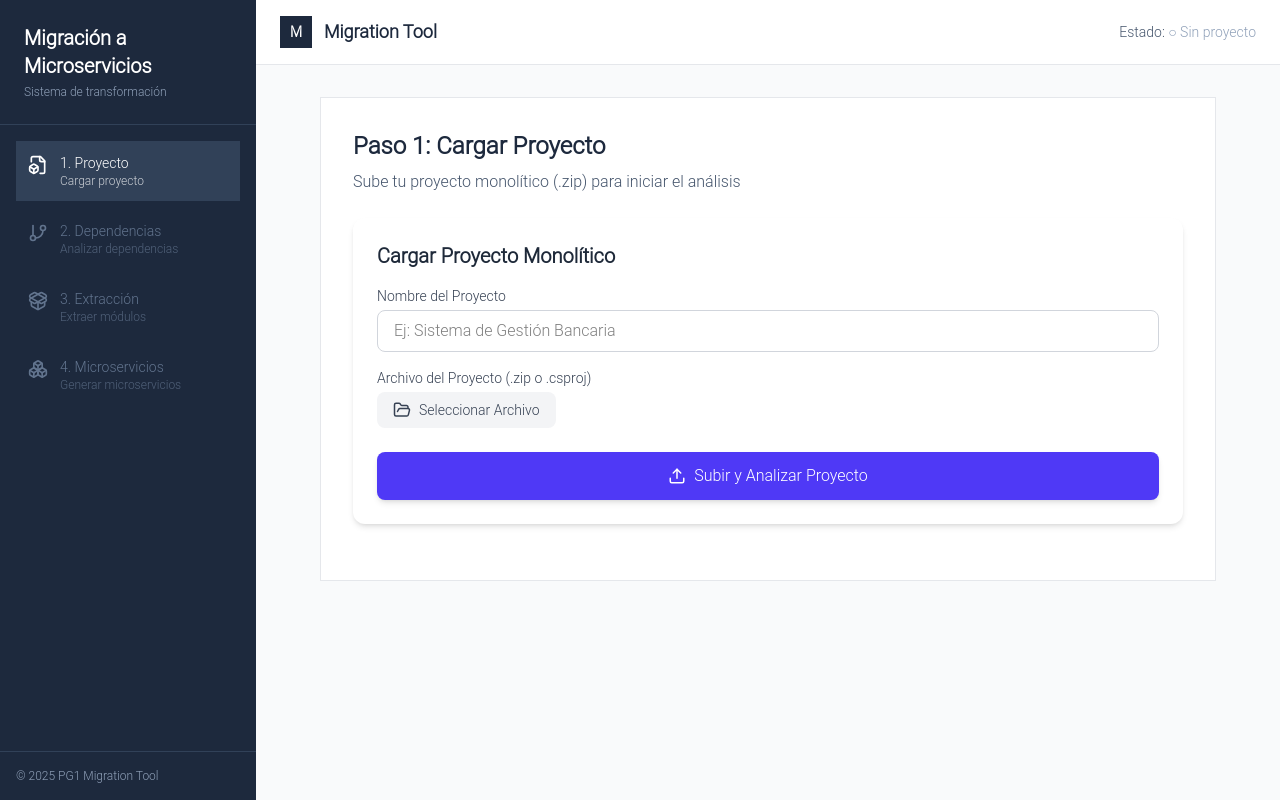
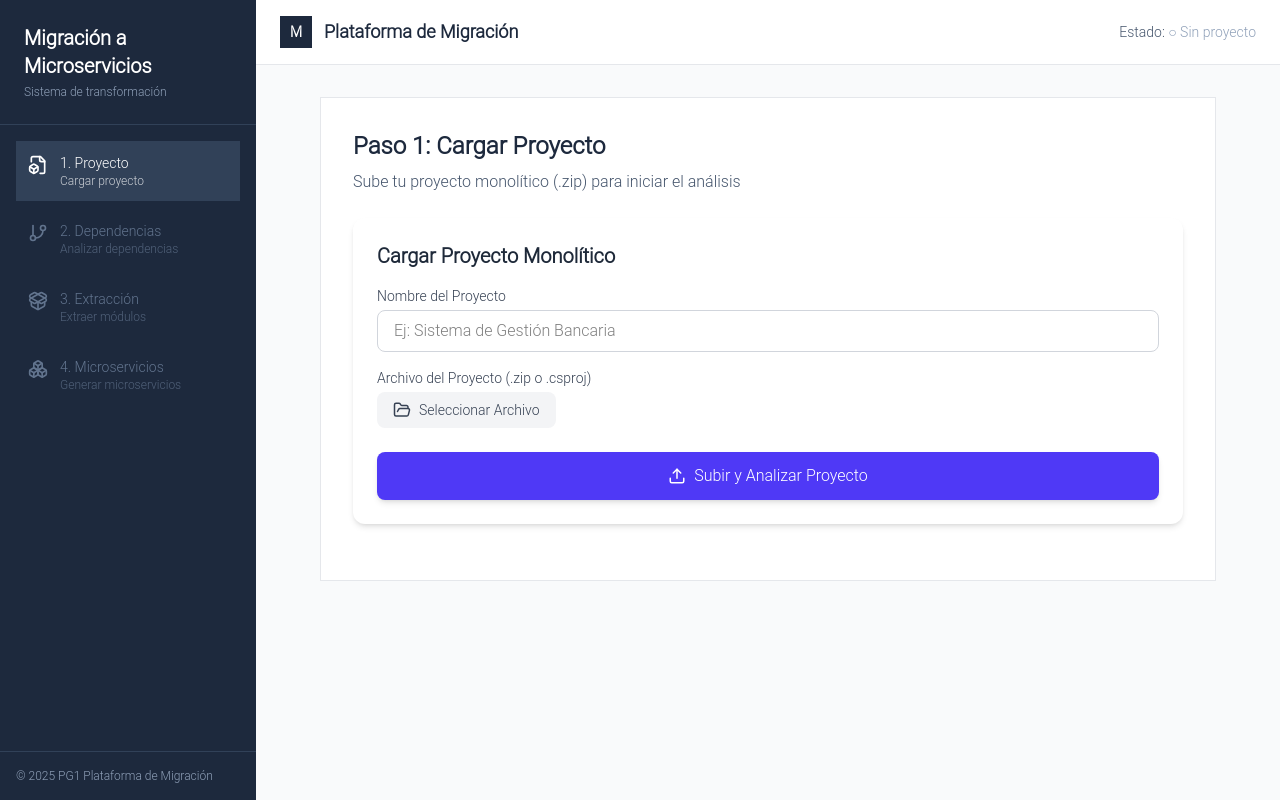
Before and after one commit to KennyASG/pg1_migracion_monolitos_front, a React (Vite) app: page / in a window 1280 px wide. Built offline with nearby package versions, Linux system fonts and the light colour scheme.

Commit message:
MOD: Ortografia

```diff
--- a/src/components/Navbar.jsx
+++ b/src/components/Navbar.jsx
@@ -6,7 +6,7 @@ const Navbar = ({ projectName }) => {
                     M
                 </div>
                 <div>
-                    <h1 className="text-lg font-bold text-slate-800">Migration Tool</h1>
+                    <h1 className="text-lg font-bold text-slate-800">Plataforma de Migración</h1>
                     {projectName && (
                         <p className="text-xs text-slate-500">
                             Proyecto: <span className="font-medium text-slate-700">{projectName}</span>
--- a/src/components/Sidebar.jsx
+++ b/src/components/Sidebar.jsx
@@ -71,7 +71,7 @@ const Sidebar = ({ activePage, onNavigate, proyectoCargado }) => {
             </nav>
 
             <div className="p-4 border-t border-slate-700 text-xs text-slate-400">
-                <p>© 2025 PG1 Migration Tool</p>
+                <p>© 2025 PG1 Plataforma de Migración</p>
             </div>
         </div>
     );
```
